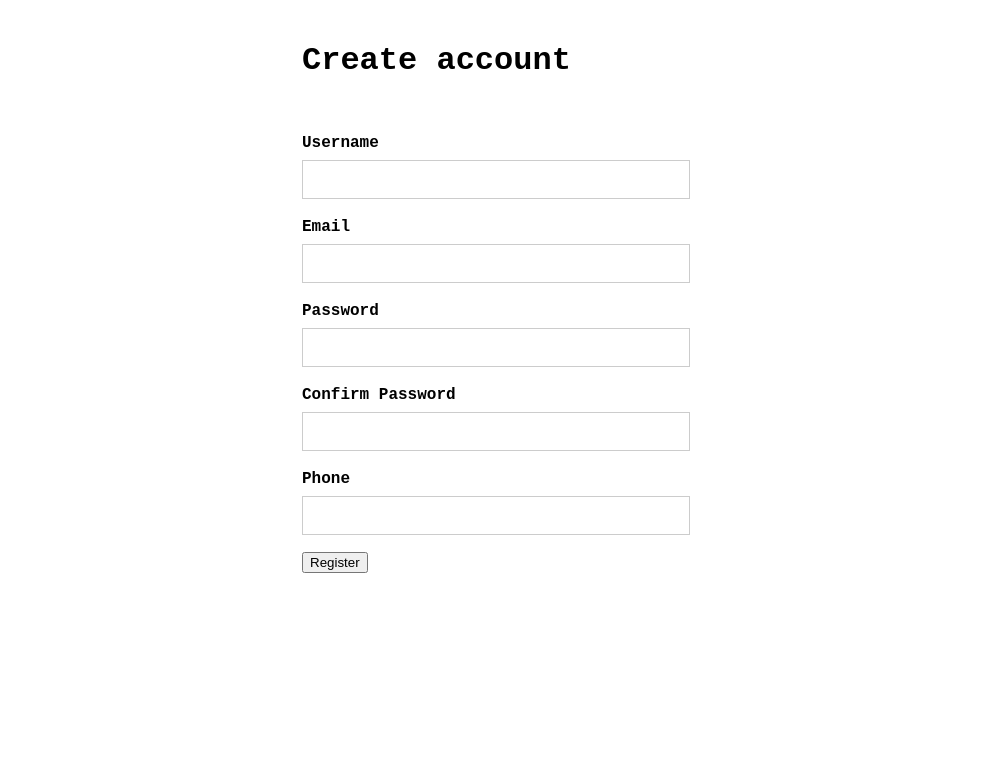
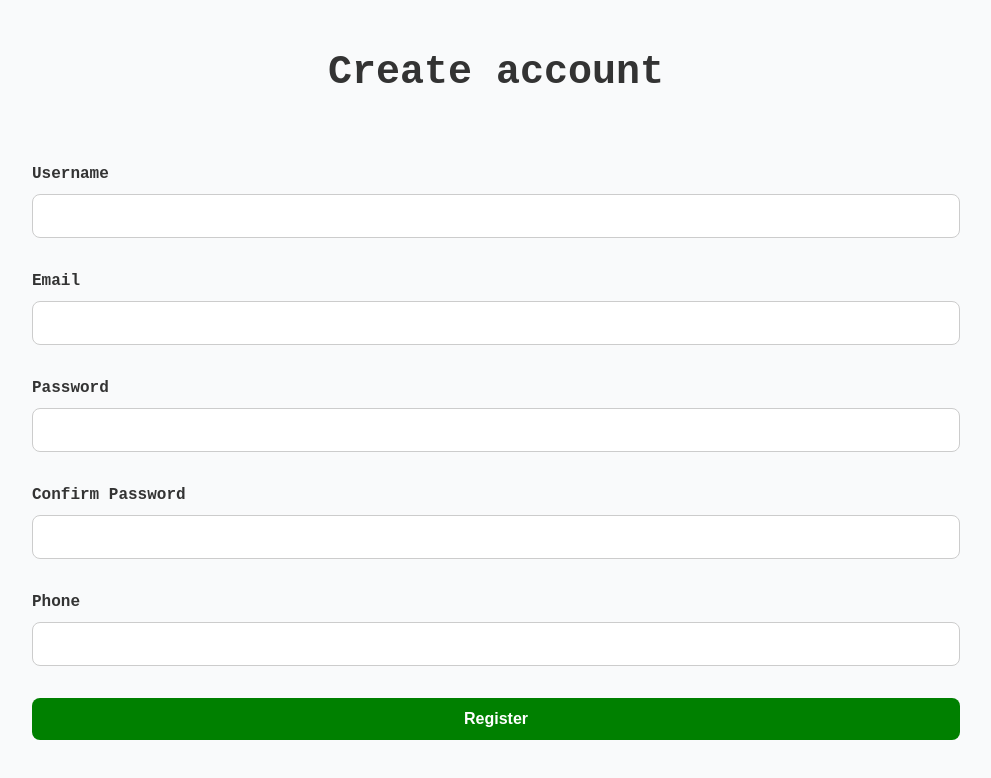
Before and after one commit to Thanapong-Sk/my-frontend-projects, a plain HTML site: page index.html in a window 1280 px wide. Shown: the whole page, without its empty margins (144-1135 px from the left). Drawn offline with Linux system fonts and the light colour scheme.

Commit message:
feat: edit basic form layout

```diff
--- a/style.css
+++ b/style.css
@@ -7,53 +7,84 @@
 /* พื้นฐานของหน้าเว็บ */
 body{
     margin: 0;
+    padding: 0;
     font-family: 'Courier New', Courier, monospace;
+    background: #f9fafb;
+    color: #333;
     line-height: 1.5;
 }
 
 /* กล่องหลัก Layout: mobile-first */
 .container{
+    display: flex;
+    flex-direction: column;
     padding: 1rem;
-    max-width: 100%;
+    margin: 0 auto;
+    width: 100%;
+    max-width: 60rem;   /* แค่เป็นขอบเขตสูงสุด ไม่ fix */
 }
 
 /* หัวข้อ */
 header{
-    display: flex;
-    flex-direction: column;
-    align-items: flex-start;
-    gap: 0.5rem;
-    margin-bottom: 1.5rem;
+    text-align: center;
+    margin-bottom: 2rem;
 }
 
-@media(min-width: 420px){
-    .container{
-        max-width: 420px; /* จำกัดความกว้าง */
-        margin: auto; /* จัดกึ่งกลาง */
-    }
+header h1{
+    font-size: clamp(1.5rem, 4vw, 2.5rem);
 }
 
 
 /* Form Group */
 /* แต่ละช่อง input */
 .form-group {
-  margin-bottom: 1rem;
+  display: flex;
+  flex-direction: column;
 }
-
 
 /* Label */
 label{
-    display: block;
-    margin-bottom: 0.3rem;
+    margin-bottom: 0.5rem;
     font-weight: 600;
 }
 
 /* ช่อง input */
 input{
-    width: 100%;
-    padding: 0.6rem;
+    width: 100%;    /* fluid */
+    padding: 0.75rem;
     font-size: 1rem;
     border: 1px solid #ccc;
-    background: #fff;
-    color: #000;
+    border-radius: 0.5rem;
 }
+
+input:focus{
+    border-color: #007bff;
+    outline: none;
+    box-shadow: 0 0 0 2px rgba(0, 123, 255, 0.2);
+}
+
+/* Error message */
+.error{
+    color: #d9534f;
+    font-size: 0.85rem;
+    margin-top: 0.25rem;
+    min-height: 1em;    /* กัน layout กระโดด 1em อ้างอิงตาม font-size: 0.85rem*/
+}
+
+/* Button */
+button{
+    padding: 0.75rem;
+    background: #008000;
+    color: #fff;
+    font-size: 1rem;
+    font-weight: 600;
+    border: none;
+    border-radius: 0.5rem;
+    cursor: pointer;
+    transition: background 0.2s ease-in-out;
+    width: 100%; /* fluid */
+}
+
+button:hover {
+  background: #006400;
+}
```
